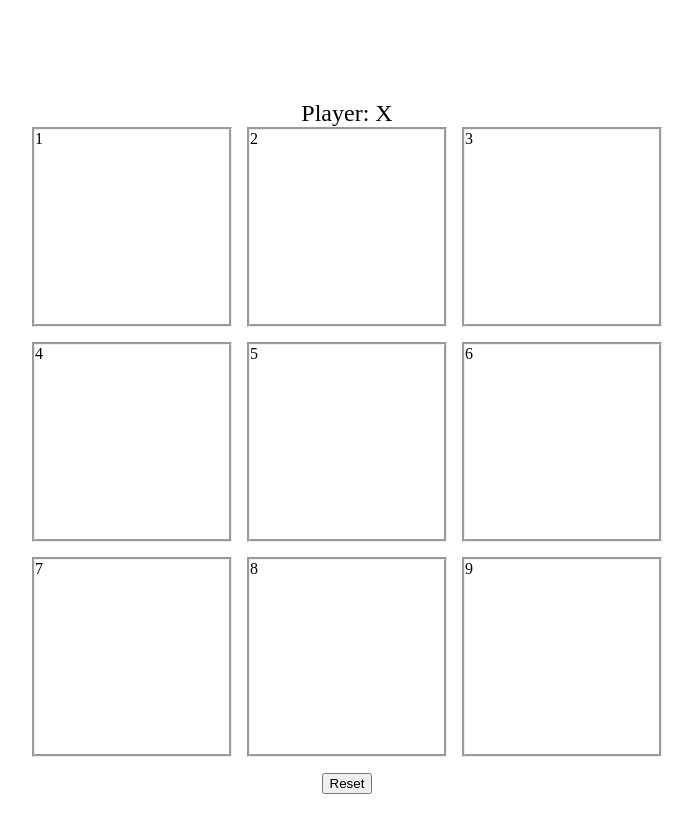
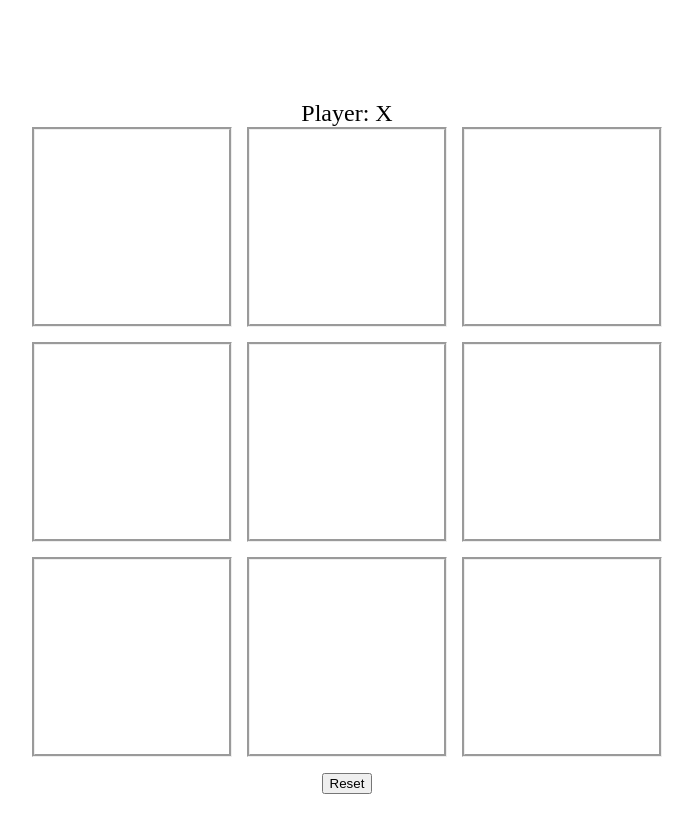
Before and after one commit to shamzaali7/Tic-Tac-Toe, a plain HTML site: page index.html in a window 1280 px wide. Both pictures are taken after a click on the button "Reset". Shown: the whole page, without its empty margins (293-986 px from the left). Drawn offline with Linux system fonts and the light colour scheme.

Commit message:
Cleaned Up Final

```diff
--- a/index.html
+++ b/index.html
@@ -11,15 +11,15 @@
 <body>
     <div class="turnBox">Player: <span class="turn">X</span></div>
     <div class="grid-container">
-        <div class="grid item-1">1</div>
-        <div class="grid item-2">2</div>
-        <div class="grid item-3">3</div>
-        <div class="grid item-4">4</div>
-        <div class="grid item-5">5</div>
-        <div class="grid item-6">6</div>
-        <div class="grid item-7">7</div>
-        <div class="grid item-8">8</div>
-        <div class="grid item-9">9</div>
+        <div class="grid item-1"></div>
+        <div class="grid item-2"></div>
+        <div class="grid item-3"></div>
+        <div class="grid item-4"></div>
+        <div class="grid item-5"></div>
+        <div class="grid item-6"></div>
+        <div class="grid item-7"></div>
+        <div class="grid item-8"></div>
+        <div class="grid item-9"></div>
     </div>
     <p><button class="reset">Reset</button></p>
 </body>
--- a/script.js
+++ b/script.js
@@ -28,7 +28,6 @@ let holder = {
 
 box1.addEventListener("click", e => {
     e.preventDefault();
-    console.log("It worked1!")
     if (holder.box1 == ""){
         box1.innerHTML = turn.innerHTML;
         holder.box1 = turn.innerHTML;
@@ -38,11 +37,9 @@ box1.addEventListener("click", e => {
     }else{
         alert("That box is already selected")
     }
-
 });
 box2.addEventListener("click", e => {
     e.preventDefault();
-    console.log("It worked2!")
     if (holder.box2 == ""){
         box2.innerHTML = turn.innerHTML;
         holder.box2 = turn.innerHTML;
@@ -55,7 +52,6 @@ box2.addEventListener("click", e => {
 });
 box3.addEventListener("click", e => {
     e.preventDefault();
-    console.log("It worked3!")
     if (holder.box3 == ""){
         box3.innerHTML = turn.innerHTML;
         holder.box3 = turn.innerHTML;
@@ -68,7 +64,6 @@ box3.addEventListener("click", e => {
 });
 box4.addEventListener("click", e => {
     e.preventDefault();
-    console.log("It worked4!")
     if (holder.box4 == ""){
         box4.innerHTML = turn.innerHTML;
         holder.box4 = turn.innerHTML;
@@ -81,7 +76,6 @@ box4.addEventListener("click", e => {
 });
 box5.addEventListener("click", e => {
     e.preventDefault();
-    console.log("It worked5!")
     if (holder.box5 == ""){
         box5.innerHTML = turn.innerHTML;
         holder.box5 = turn.innerHTML;
@@ -94,7 +88,6 @@ box5.addEventListener("click", e => {
 });
 box6.addEventListener("click", e => {
     e.preventDefault();
-    console.log("It worked6!")
     if (holder.box6 == ""){
         box6.innerHTML = turn.innerHTML;
         holder.box6 = turn.innerHTML;
@@ -107,7 +100,6 @@ box6.addEventListener("click", e => {
 });
 box7.addEventListener("click", e => {
     e.preventDefault();
-    console.log("It worked7!")
     if (holder.box7 == ""){
         box7.innerHTML = turn.innerHTML;
         holder.box7 = turn.innerHTML;
@@ -120,7 +112,6 @@ box7.addEventListener("click", e => {
 });
 box8.addEventListener("click", e => {
     e.preventDefault();
-    console.log("It worked8!")
     if (holder.box8 == ""){
         box8.innerHTML = turn.innerHTML;
         holder.box8 = turn.innerHTML;
@@ -133,7 +124,6 @@ box8.addEventListener("click", e => {
 });
 box9.addEventListener("click", e => {
     e.preventDefault();
-    console.log("It worked9!")
     if (holder.box9 == ""){
         box9.innerHTML = turn.innerHTML;
         holder.box9 = turn.innerHTML;
@@ -196,23 +186,23 @@ function checkWin(){
 }
 
 function reset(){
-    box1.innerHTML = 1;
+    box1.innerHTML = "";
     holder.box1 = "";
-    box2.innerHTML = 2;
+    box2.innerHTML = "";
     holder.box2 = "";
-    box3.innerHTML = 3;
+    box3.innerHTML = "";
     holder.box3 = "";
-    box4.innerHTML = 4;
+    box4.innerHTML = "";
     holder.box4 = "";
-    box5.innerHTML = 5;
+    box5.innerHTML = "";
     holder.box5 = "";
-    box6.innerHTML = 6;
+    box6.innerHTML = "";
     holder.box6 = "";
-    box7.innerHTML = 7;
+    box7.innerHTML = "";
     holder.box7 = "";
-    box8.innerHTML = 8;
+    box8.innerHTML = "";
     holder.box8 = "";
-    box9.innerHTML = 9;
+    box9.innerHTML = "";
     holder.box9 = "";
 };
 
--- a/style.css
+++ b/style.css
@@ -20,3 +20,7 @@ body {
 p{
     text-align: center;
 }
+.grid {
+    font-size: 125px;
+    text-align: center;
+}
```
